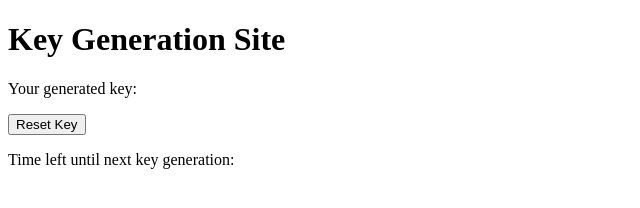
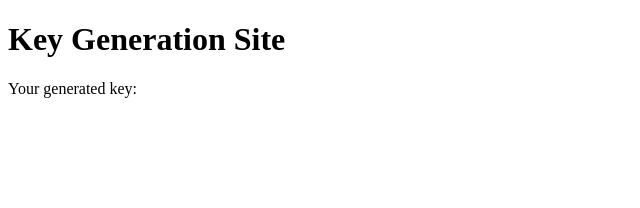
Before and after one commit to GustavoTYX/Key, a plain HTML site: page index.html in a window 1280 px wide. Shown: the whole page, without its empty margins (0-640 px from the left). Drawn offline with Linux system fonts and the light colour scheme.

Commit message:
Update index.html

```diff
--- a/index.html
+++ b/index.html
@@ -9,8 +9,6 @@
 <body>
     <h1>Key Generation Site</h1>
     <p>Your generated key: <span id="generatedKey"></span></p>
-    <button id="resetButton">Reset Key</button>
-    <p>Time left until next key generation: <span id="timer"></span></p>
     <script src="script.js"></script>
 </body>
 </html>
```
